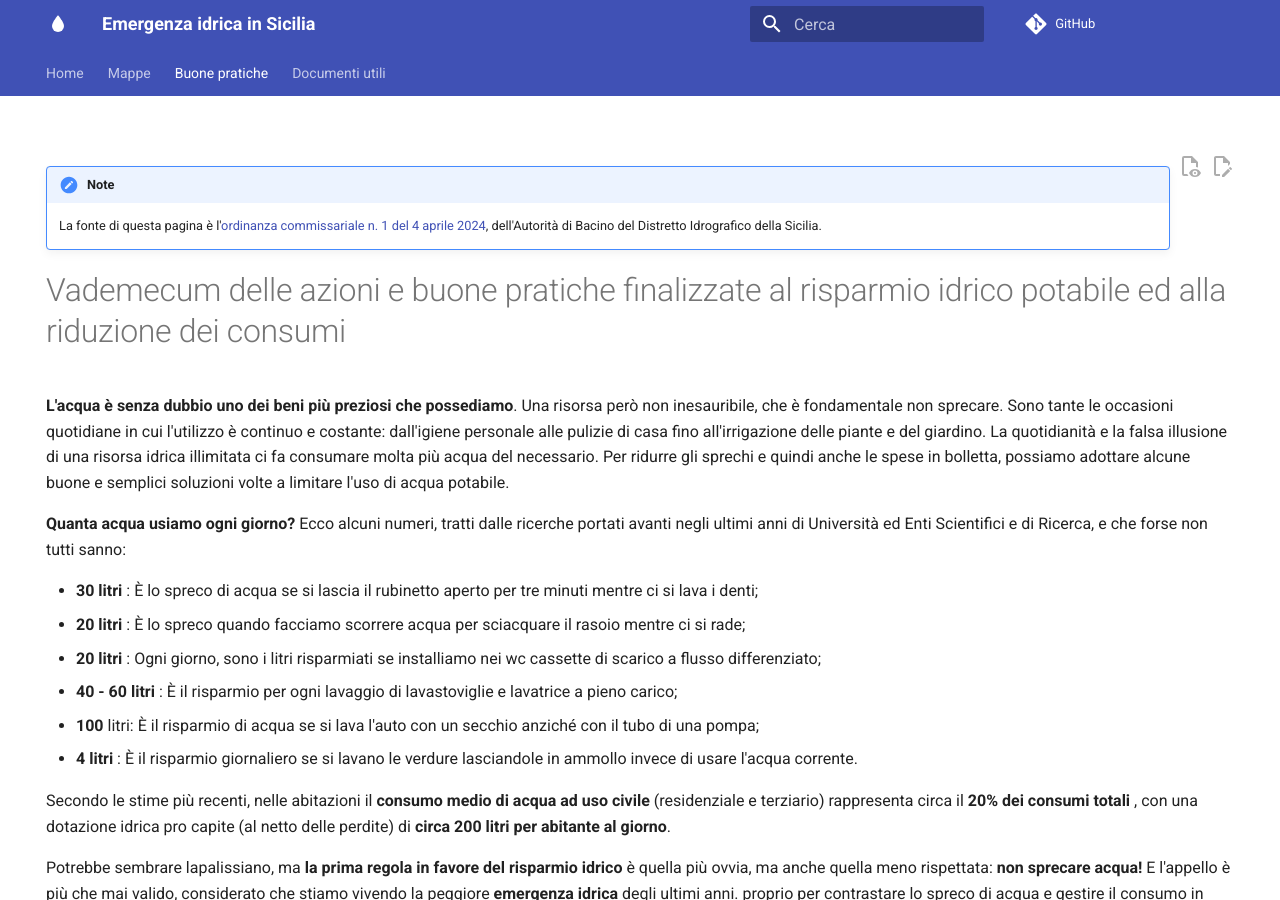
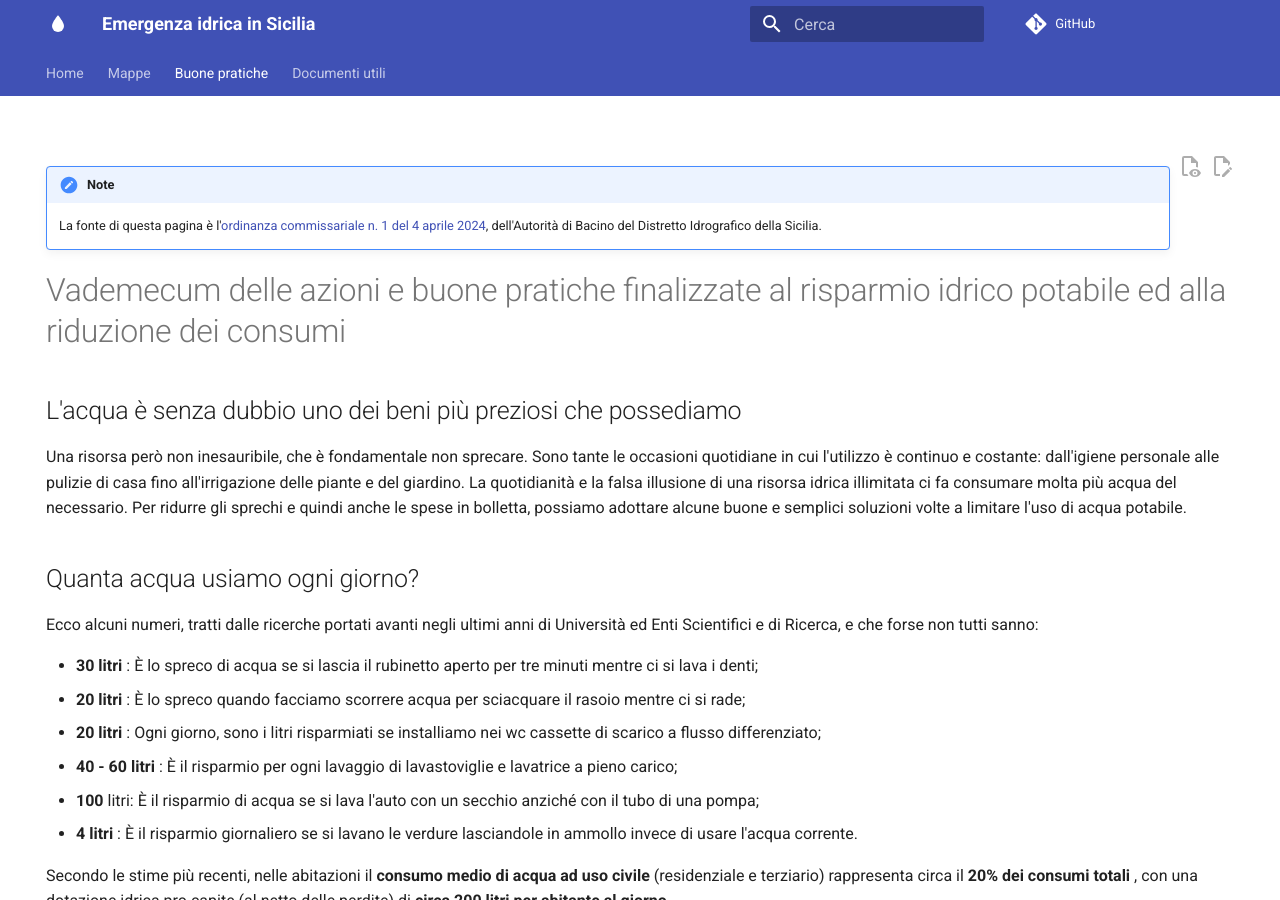
Before and after one commit to opendatasicilia/emergenza-idrica-sicilia, an MkDocs documentation site: the page built from docs/buone-pratiche/index.md, in a window 1280 px wide and 900 px high. Built offline with MkDocs 1.6.1 and Material for MkDocs 9.7.7, drawn with Linux system fonts in a browser that asks for light colours; comment, search, counter and statistics services are not loaded.

```diff
--- a/docs/buone-pratiche/index.md
+++ b/docs/buone-pratiche/index.md
@@ -12,15 +12,17 @@ description: Azioni e buone pratiche finalizzate al risparmio idrico potabile ed
 
 # Vademecum delle azioni e buone pratiche finalizzate al risparmio idrico potabile ed alla riduzione dei consumi
 
-**L'acqua è senza dubbio uno dei beni più preziosi che possediamo**. Una risorsa però non
-inesauribile, che è fondamentale non sprecare. Sono tante le occasioni quotidiane in cui l'utilizzo è
+## L'acqua è senza dubbio uno dei beni più preziosi che possediamo
+
+Una risorsa però non inesauribile, che è fondamentale non sprecare. Sono tante le occasioni quotidiane in cui l'utilizzo è
 continuo e costante: dall'igiene personale alle pulizie di casa fino all'irrigazione delle piante e del giardino.
 La quotidianità e la falsa illusione di una risorsa idrica illimitata ci fa consumare molta più acqua del
 necessario. Per ridurre gli sprechi e quindi anche le spese in bolletta, possiamo adottare alcune buone e
 semplici soluzioni volte a limitare l'uso di acqua potabile.
 
-**Quanta acqua usiamo ogni giorno?** Ecco alcuni numeri, tratti dalle ricerche portati avanti negli ultimi
-anni di Università ed Enti Scientifici e di Ricerca, e che forse non tutti sanno:
+## Quanta acqua usiamo ogni giorno?
+
+Ecco alcuni numeri, tratti dalle ricerche portati avanti negli ultimi anni di Università ed Enti Scientifici e di Ricerca, e che forse non tutti sanno:
 
 - **30 litri** : È lo spreco di acqua se si lascia il rubinetto aperto per tre minuti mentre ci si lava i denti;
 - **20 litri** : È lo spreco quando facciamo scorrere acqua per sciacquare il rasoio mentre ci si rade;
```
